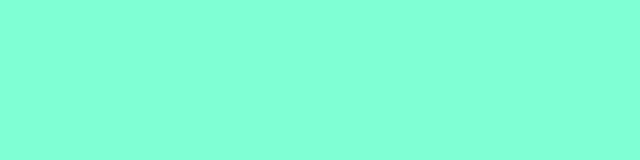
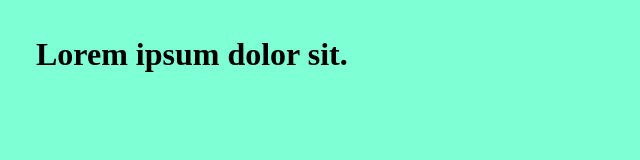
Before and after one commit to tamanna-murad/github-practice, a plain HTML site: page index.html in a window 1280 px wide. Shown: the whole page, without its empty margins (0-640 px from the left). Drawn offline with Linux system fonts and the light colour scheme.

Commit message:
add heading

```diff
--- a/index.html
+++ b/index.html
@@ -6,5 +6,7 @@
     <title>Document</title>
     <link rel="stylesheet" href="style.css" />
   </head>
-  <body></body>
+  <body>
+    <h1>Lorem ipsum dolor sit.</h1>
+  </body>
 </html>
```
